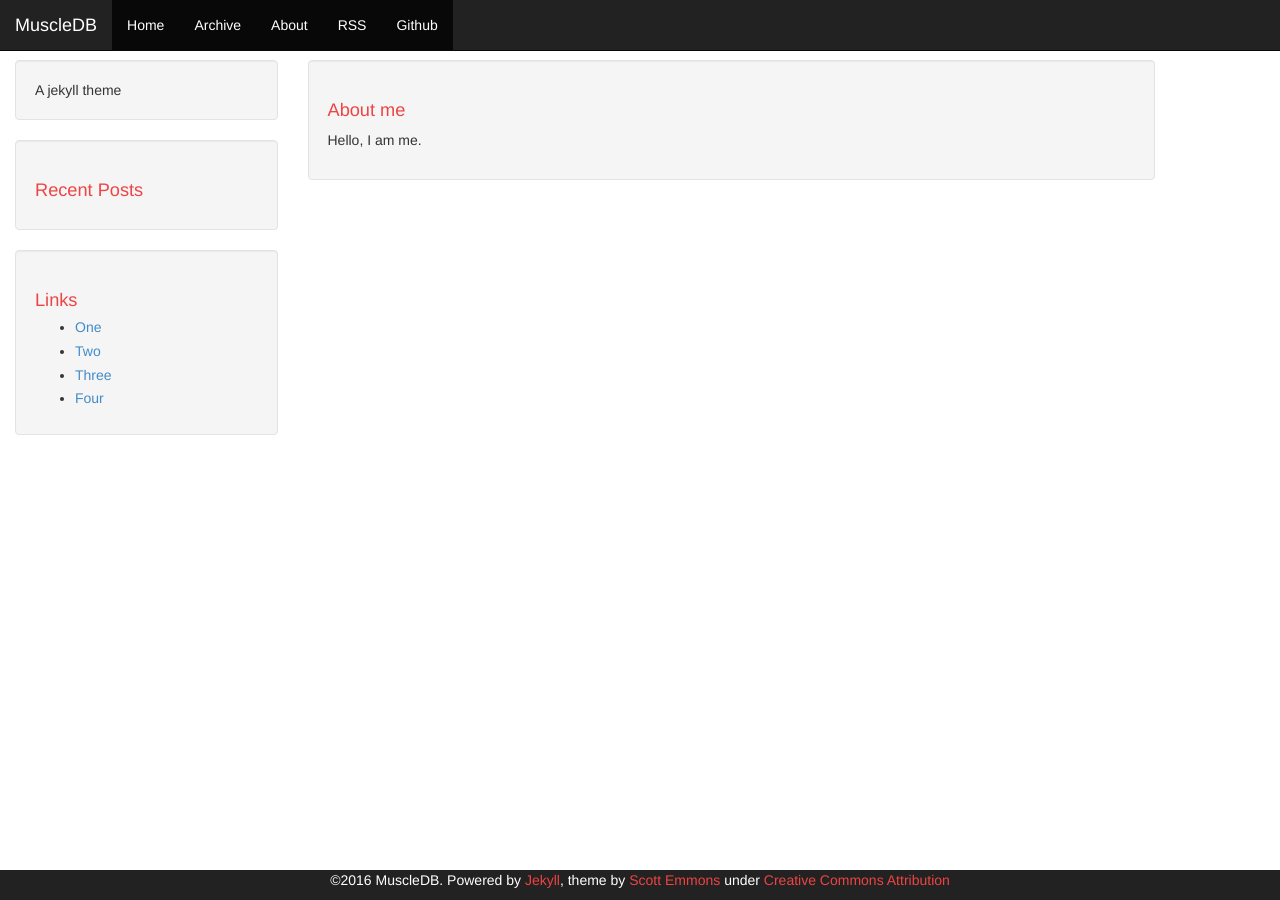
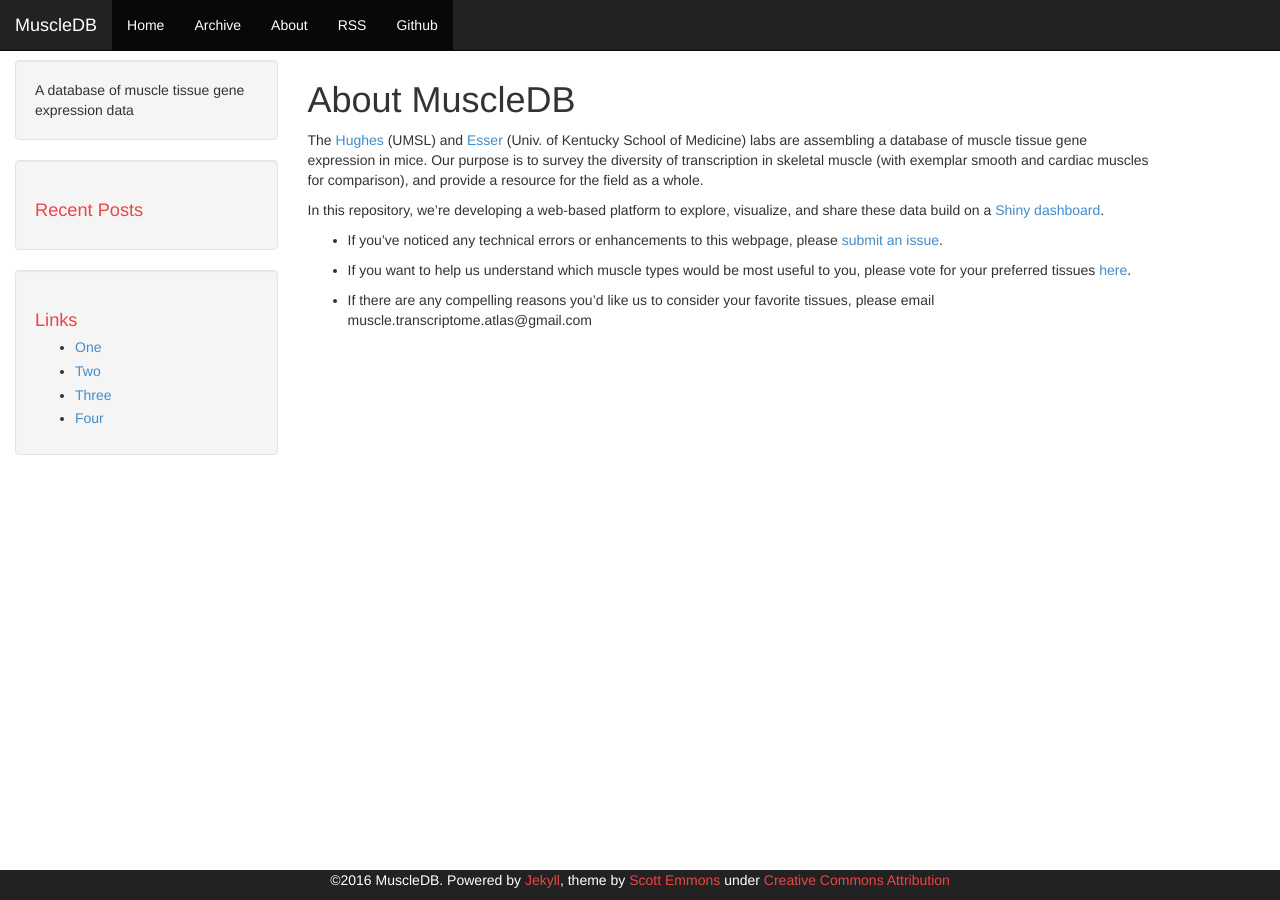
Before and after one commit to flaneuse/muscleDB, a Jekyll site: the page built from about.md, in a window 1280 px wide. Built offline with Jekyll 4.4.1, drawn with Linux system fonts in a browser that asks for light colours.

Commit message:
minor updates

```diff
--- a/_config.yml
+++ b/_config.yml
@@ -1,7 +1,7 @@
 # Jekyll configuration
 
 name: MuscleDB
-description: A jekyll theme
+description: A database of muscle tissue gene expression data
 
 # url is currently only used only for the RSS feed in feed.xml
 url: https://flaneuse.github.io/muscleDB
--- a/about.html
+++ /dev/null
@@ -1,8 +0,0 @@
----
-layout: default
----
-
-<div class="well">
-    <h1>About me</h1>
-    <p>Hello, I am me.</p>
-</div>
--- /dev/null
+++ b/about.md
@@ -0,0 +1,18 @@
+---
+layout: default
+---
+
+
+# About MuscleDB
+
+The [Hughes](http://openwetware.org/wiki/HughesLab) (UMSL) and [Esser](http://www.uky.edu/~kaesse2/lab_web_7_2007/SMBL/) (Univ. of Kentucky School of Medicine) labs are assembling a database of muscle tissue gene expression in mice.  Our purpose is to survey the diversity of transcription in skeletal muscle (with exemplar smooth and cardiac muscles for comparison), and provide a resource for the field as a whole.
+
+In this repository, we’re developing a web-based platform to explore, visualize, and share these data build on a [Shiny dashboard](http://shiny.rstudio.com/).
+
+* If you've noticed any  technical errors or enhancements to this webpage, please [submit an issue](https://github.com/flaneuse/muscle-transcriptome/issues).
+
+* If you want to help us understand which muscle types would be most useful to you,
+please vote for your preferred tissues [here](https://docs.google.com/forms/d/1iL9V7HPm5CRekPrkrPmLciZmNWK-g09elIYLnFbV59g/viewform?usp=send_form).
+
+* If there are any compelling reasons you'd like us to consider your favorite tissues,
+please email muscle.transcriptome.atlas@gmail.com
```
Also changed, not shown: README.md (deleted), 5 other files.
